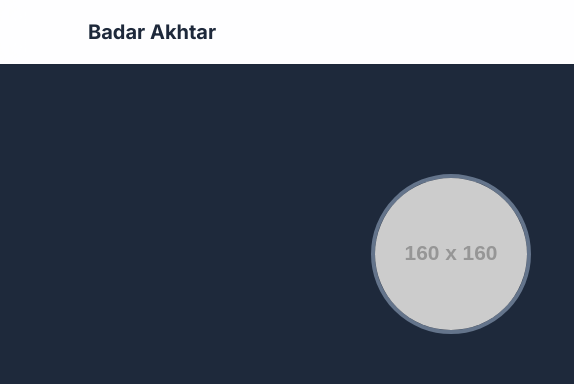
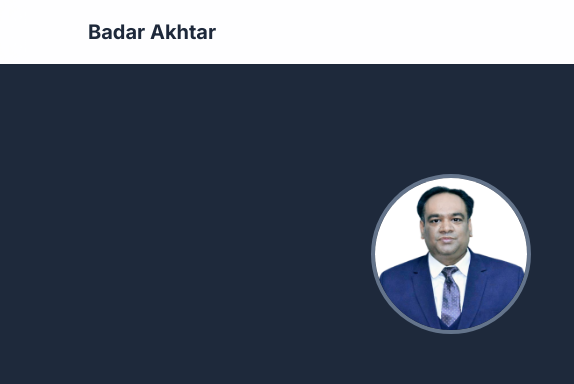
Before and after one commit to badarakhtar/badarakhtar.github.io, a plain HTML site: page index.html in a window 1280 px wide. Shown: the top 384 px of the page, 0-574 px from the left. Drawn offline with nearby package versions, Linux system fonts and the light colour scheme; placeholder pictures from the web are drawn by us.

Commit message:
Update and rename badarPortfolio.html to index.html

```diff
--- a/badarPortfolio.html
+++ b/index.html
@@ -103,7 +103,7 @@
     <header class="bg-slate-800 text-white shadow-lg">
         <div class="container mx-auto max-w-6xl px-6 py-16 md:py-24">
             <div class="flex flex-col md:flex-row items-center justify-center text-center md:text-left gap-x-12">
-                <img src="https://placehold.co/160x160/e2e8f0/334155?text=BA" alt="Badar Akhtar" class="rounded-full border-4 border-slate-500 w-40 h-40 mb-6 md:mb-0">
+                <img src="BadarPicture.png" alt="Badar Akhtar" class="rounded-full border-4 border-slate-500 w-40 h-40 mb-6 md:mb-0">
                 <div>
                     <h1 class="text-4xl md:text-5xl font-bold">Badar Akhtar</h1>
                     <p class="text-xl text-sky-300 mt-2">Aspiring Data Scientist</p>
```
